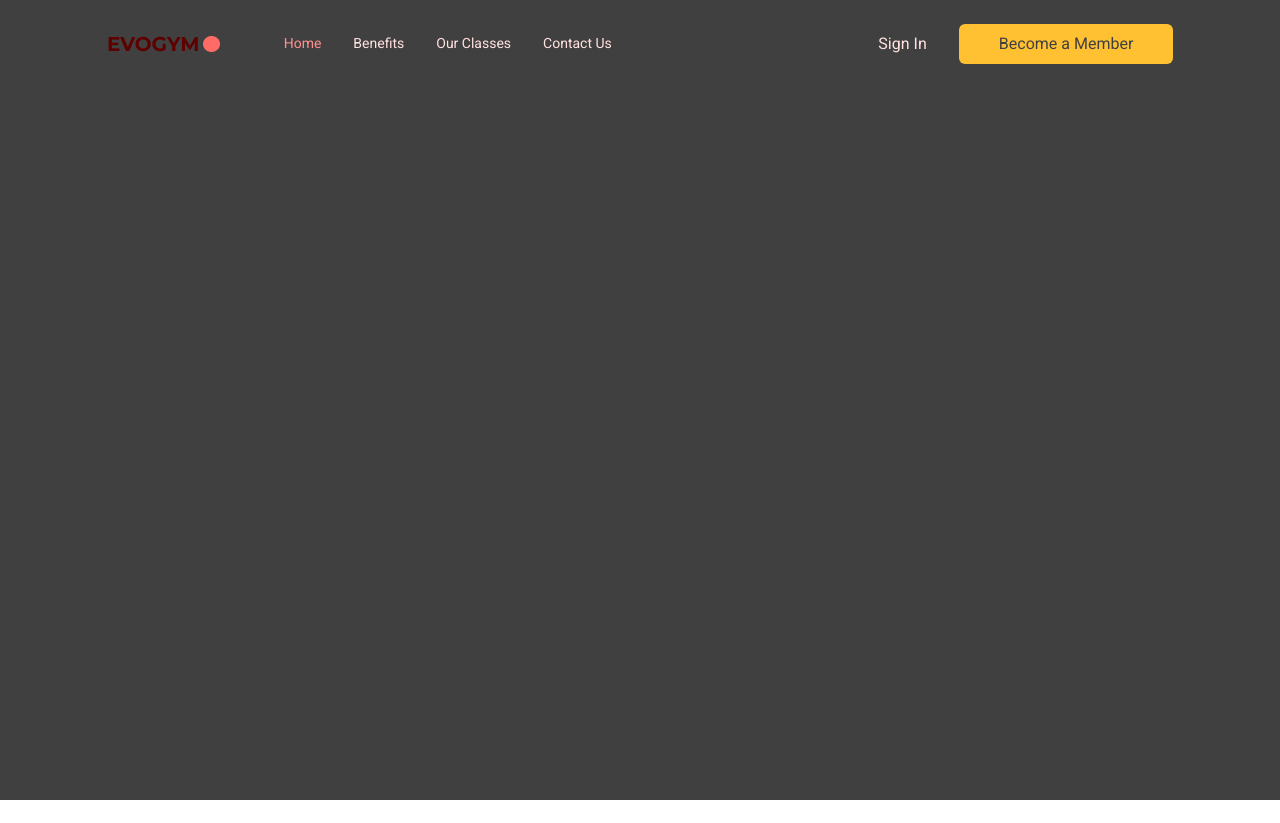
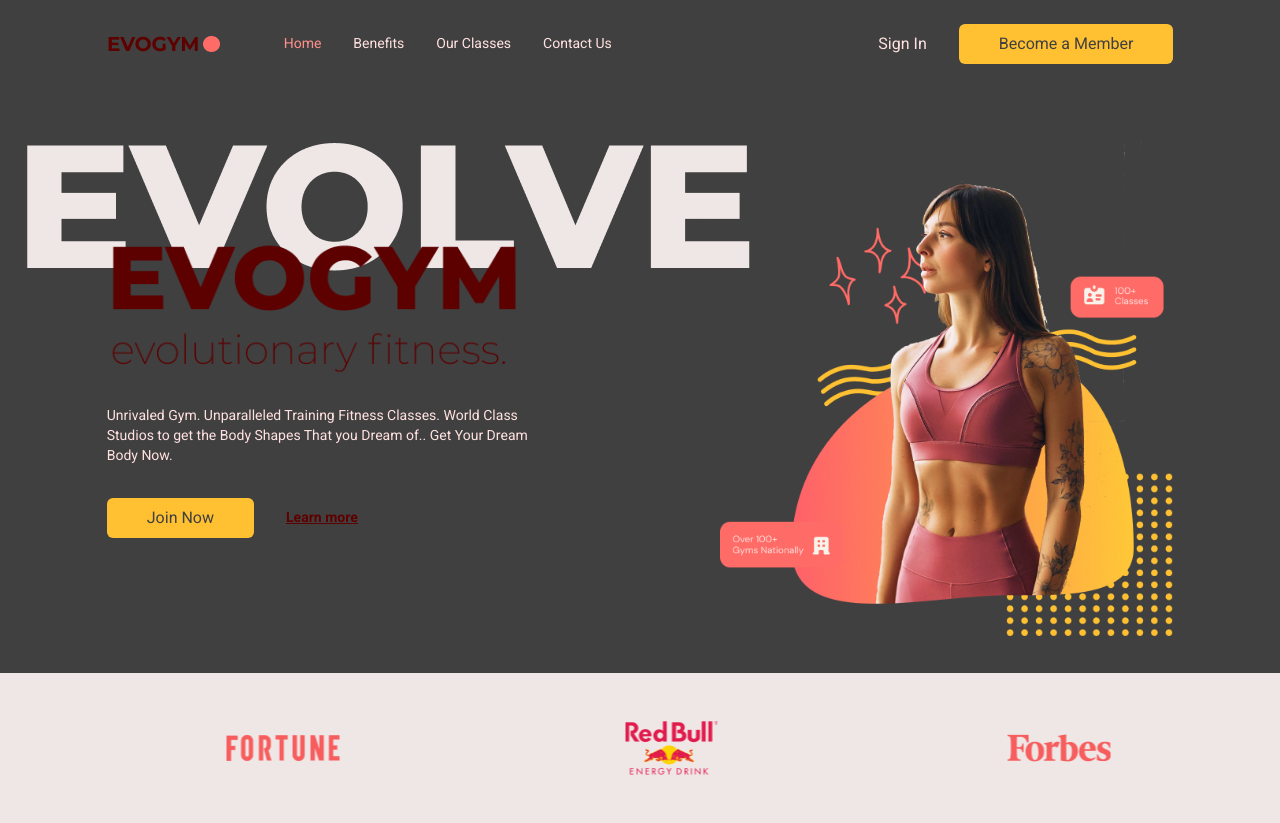
Before and after one commit to Margarita250494/FitnessApp_React_Ts, a React (Vite) app: page / in a window 1280 px wide. Before the commit the page ends 800 px from the top, so only its background shows below. Built offline with nearby package versions, Linux system fonts and the light colour scheme.

Commit message:
animate, caroussel

```diff
--- a/src/App.tsx
+++ b/src/App.tsx
@@ -1,15 +1,35 @@
-import { useState } from "react"
+import { useEffect, useState } from "react"
 import { Navbar } from "@/scenes/navbar/Navbar"
 import { SelectedPage } from "@/shared/types";
+import { Home } from "./scenes/home/Home";
 
 
 export const App = () => {
   const [selectedPage, setSelectedPage] = useState<SelectedPage>(SelectedPage.Home);
+  const [isTopOfPage, setIsTopOfPage] = useState<boolean>(true);
+
+  useEffect(()=>{
+    const handleScroll = () => {
+      if(window.scrollY===0){
+        setIsTopOfPage(true);
+        setSelectedPage(SelectedPage.Home)
+      }
+      if(window.scrollY!==0)setIsTopOfPage(false)
+    }
+    window.addEventListener("scroll", handleScroll);
+    return () => window.removeEventListener("scroll",handleScroll)
+  }, []);
+
   return (
     <div className="app bg-gray-100" >
       <Navbar
+        isTopOfPage = {isTopOfPage}
         selectedPage={selectedPage}
         setSelectedPage={setSelectedPage}/>
+
+        <Home setSelectedPage={setSelectedPage}/>
+
+
     </div>
   )
 }
--- a/src/components/ActionButton.tsx
+++ b/src/components/ActionButton.tsx
@@ -5,11 +5,13 @@
 type Props = {
     children:React.ReactNode;
     setSelectedPage:(value:SelectedPage) => void;
+    ariaLabel:string;
 }
 
-export const ActionButton = ({children, setSelectedPage}: Props) => {
+export const ActionButton = ({children, setSelectedPage, ariaLabel}: Props) => {
   return (
     <AnchorLink
+        aria-label={ariaLabel}
         className="rounded-md bg-secondary-500 text-gray-100 px-10 py-2 hover:bg-primary-500 hover:text-gray-20 transition duration-300"
         onClick={()=>setSelectedPage(SelectedPage.ContsctUs)}
         href={`#${SelectedPage.ContsctUs}`}>
--- a/src/index.css
+++ b/src/index.css
@@ -20,13 +20,3 @@
     font-weight: 400;
     @apply text-primary-100;
 }
-
-.svgCurve{
-    position: absolute;
-    top: 0;
-    left: -99px;
-    width: 300px;
-    height: 100%;
-    fill: #FFE1E0;
-    stroke: none;
-}
--- /dev/null
+++ b/src/scenes/home/Home.tsx
@@ -0,0 +1,80 @@
+import { ActionButton } from "@/components/ActionButton";
+import { useMediaQuery } from "@/hooks/useMediaQuery";
+import { SelectedPage } from "@/shared/types";
+import HomePageText from "@/assets/HomePageText.png";
+import HomePageGraphic from "@/assets/HomePageGraphic.png";
+import AnchorLink from "react-anchor-link-smooth-scroll";
+import { motion } from "framer-motion";
+import { Sponsors } from "./Sponsors";
+
+type Props = {
+  setSelectedPage: (value: SelectedPage) => void;
+};
+
+export const Home = ({ setSelectedPage }: Props) => {
+  const isAboveMediumScreens = useMediaQuery("(min-width:1060px)");
+  const animationSettings = {
+    initial: "hidden",
+    whileInView: "visible",
+    viewport: { once: true, amount: 0.5 },
+    variants: {
+      hidden: { opacity: 0, x: -50 },
+      visible: { opacity: 1, x: 0 },
+    },
+  };
+
+  return (
+    <section id="home" className="gap-16 py-10 md:h-full md:pb-0" aria-labelledby="home-title">
+        <h1 id="home-title" className="sr-only">Welcome to Evolve Gym</h1>
+      <motion.div
+        onViewportEnter={() => setSelectedPage(SelectedPage.Home)}
+        className="mx-auto w-5/6 items-center justify-center md:flex md:h-5/6"
+      >
+        <div className="z-10 mt-32 md:basis-3/5">
+          <motion.div
+            {...animationSettings}
+            transition={{ duration: 0.5 }}
+            className="md:-mt-20"
+          >
+            <div className="relative">
+              <div className="before:absolute before:-left-20 before:-top-20 before:z-[-1] md:before:content-evolvetext">
+                <img src={HomePageText} alt="" />
+              </div>
+            </div>
+
+            <p className="mt-8 text-sm md:text-start">
+              Unrivaled Gym. Unparalleled Training Fitness Classes. World Class
+              Studios to get the Body Shapes That you Dream of.. Get Your Dream
+              Body Now.
+            </p>
+          </motion.div>
+
+          <motion.div
+            {...animationSettings}
+            transition={{ delay: 0.2, duration: 0.5 }}
+            className="mt-8 flex items-center gap-8"
+          >
+            <ActionButton
+              setSelectedPage={setSelectedPage}
+              ariaLabel="Join Now"
+            >
+              Join Now
+            </ActionButton>
+            <AnchorLink
+              aria-label="Learn more"
+              className="text-sm font-bold text-primary-500 underline hover:text-secondary-500"
+              onClick={() => setSelectedPage(SelectedPage.ContsctUs)}
+              href={`#${SelectedPage.ContsctUs}`}
+            >
+              <p>Learn more</p>
+            </AnchorLink>
+          </motion.div>
+        </div>
+        <div className="flex basis-3/5 justify-center md:z-10 md:ml-40 md:mt-16 md:justify-items-end">
+          <img src={HomePageGraphic} alt="" />
+        </div>
+      </motion.div>
+      {isAboveMediumScreens && <Sponsors />}
+    </section>
+  );
+};
--- /dev/null
+++ b/src/scenes/home/Sponsors.tsx
@@ -0,0 +1,54 @@
+import SponsorForbes from '@/assets/SponsorForbes.png'
+import SponsorFortune from '@/assets/SponsorFortune.png'
+import SponsorRedBull from '@/assets/SponsorRedBull.png'
+import { motion } from 'framer-motion'
+
+const slides = [
+  { src: SponsorForbes, alt: "Forbes Sponsor" },
+  { src: SponsorFortune, alt: "Fortune Sponsor" },
+  { src: SponsorRedBull, alt: "Red Bull Sponsor" },
+];
+
+export const Sponsors = () => {
+  const duplicatedSlides = [...slides, ...slides];
+  return (
+    <div className='relative h-[150px] w-full bg-gray-50 py-5 overflow-hidden mx-auto" ' aria-labelledby="sponsors-heading">
+      <h2 id="sponsors-heading" className="sr-only">Our Sponsors</h2>
+        <div className='h-[150px] mx-auto w-5/6 absolute inset-0 z-20 before:absolute before:left-0 before:top-0 before: before:h-full before:bg-gradient-to-r before:from-white before:to-transparent before:filter before:blur-3 after:absolute after:right-0 after:top-0  after:h-full after:bg-gradient-to-l after:from-white after:to-transparent after:filter after:blur-3'>
+            <motion.div className='flex  items-center justify-between gap-8 h-[150px]'
+            animate={{
+                    x: ['0%', '-100%'],
+                    transition: {
+                        ease: 'linear',
+                        duration: 15,
+                        repeat: Infinity,
+                    }
+                }}>
+                {duplicatedSlides.map((slide, index) => (
+            <div
+              key={index}
+              className="flex-shrink-0"
+              style={{ width: `${100 / slides.length}%` }}
+            >
+              <div className="flex items-center justify-center h-full">
+                <img src={slide.src} alt={slide.alt} className="h-full object-contain" />
+              </div>
+            </div>
+          ))}
+            </motion.div>
+        </div>
+    </div>
+
+  )
+}
+
+{/*<div className='h-[150px] w-full bg-gray-50 py-10' aria-labelledby="sponsors-heading">
+    <h2 id="sponsors-heading" className="sr-only">Our Sponsors</h2>
+      <div className='mx-auto w-5/6'>
+          <div className='flex w-3/5 items-center justify-between gap-8'>
+              <img src={SponsorRedBull} alt="" />
+              <img src={SponsorForbes} alt="" />
+              <img src={SponsorFortune} alt="" />
+          </div>
+      </div>
+  </div>*/}
--- a/src/scenes/navbar/Navbar.tsx
+++ b/src/scenes/navbar/Navbar.tsx
@@ -12,17 +12,19 @@
 type Props = {
   selectedPage: SelectedPage;
   setSelectedPage: (value: SelectedPage) => void;
+  isTopOfPage:boolean;
 };
 
-export const Navbar = ({ selectedPage, setSelectedPage }: Props) => {
+export const Navbar = ({ isTopOfPage ,selectedPage, setSelectedPage }: Props) => {
   const flexBetween = "flex items-center justify-between";
   const isAboveMediumScreens = useMediaQuery("(min-width:1060px)");
   const [isMenuToggled, setIsMenuToggled] = useState<boolean>(false);
   const toggleMenu = () => setIsMenuToggled(prev => !prev);
   const hoverMenuButton = "rounded-full bg-secondary-500 p-2 hover:bg-primary-500 duration-300"
+  const navbarBG = isTopOfPage ? "" : "bg-gray-50 drop-shadow text-gray-100";
 
   return (
-    <header className={`${flexBetween} fixed top-0 z-30 w-full py-6`}>
+    <header className={`${navbarBG} ${flexBetween} fixed top-0 z-30 w-full py-6`}>
       <div className={`${flexBetween} mx-auto w-5/6`}>
         <div className={`${flexBetween} w-full gap-16`}>
           <img src={Logo} alt="Company Name Logo - Evogym" />
@@ -34,7 +36,7 @@
                 setSelectedPage={setSelectedPage} />
               <div className={`${flexBetween} gap-8`}>
                 <a href="#sign-in">Sign In</a>
-                <ActionButton setSelectedPage={setSelectedPage}>
+                <ActionButton ariaLabel="Become a Member" setSelectedPage={setSelectedPage}>
                   Become a Member
                 </ActionButton>
               </div>
```
